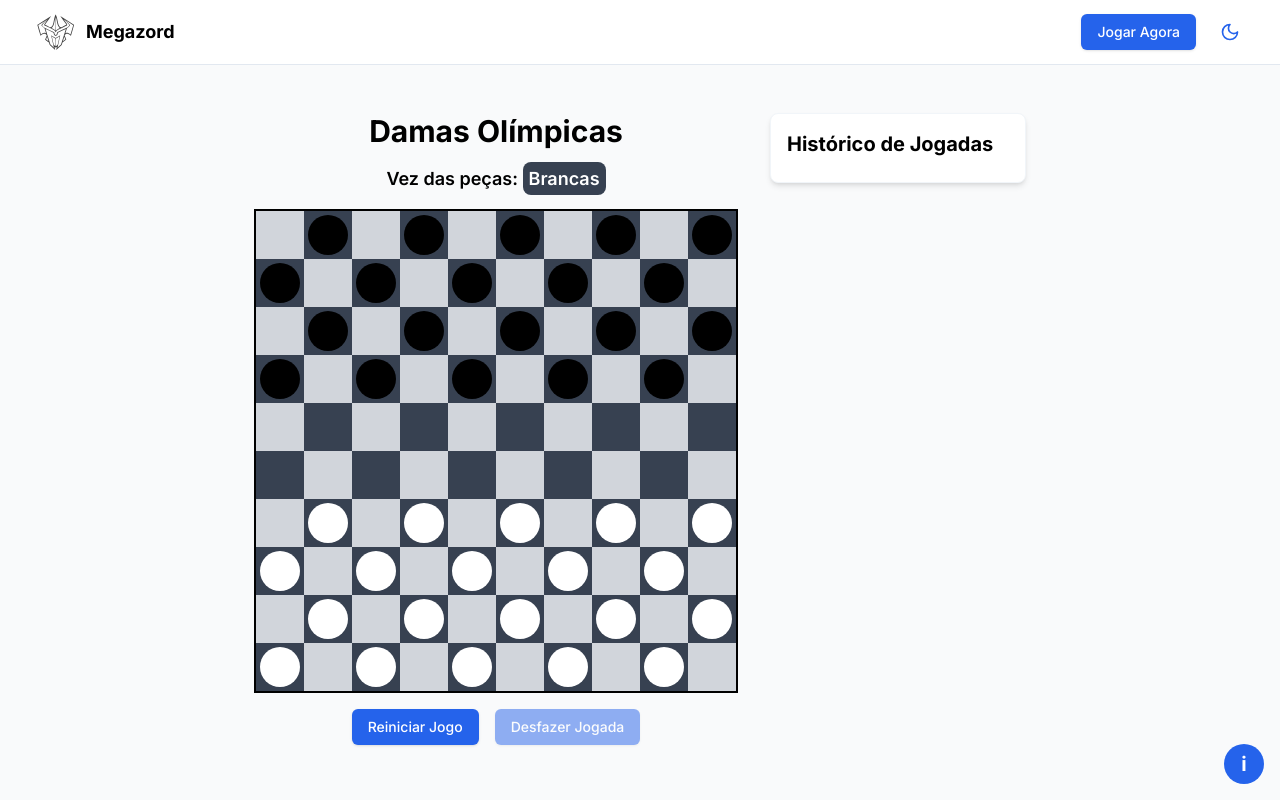
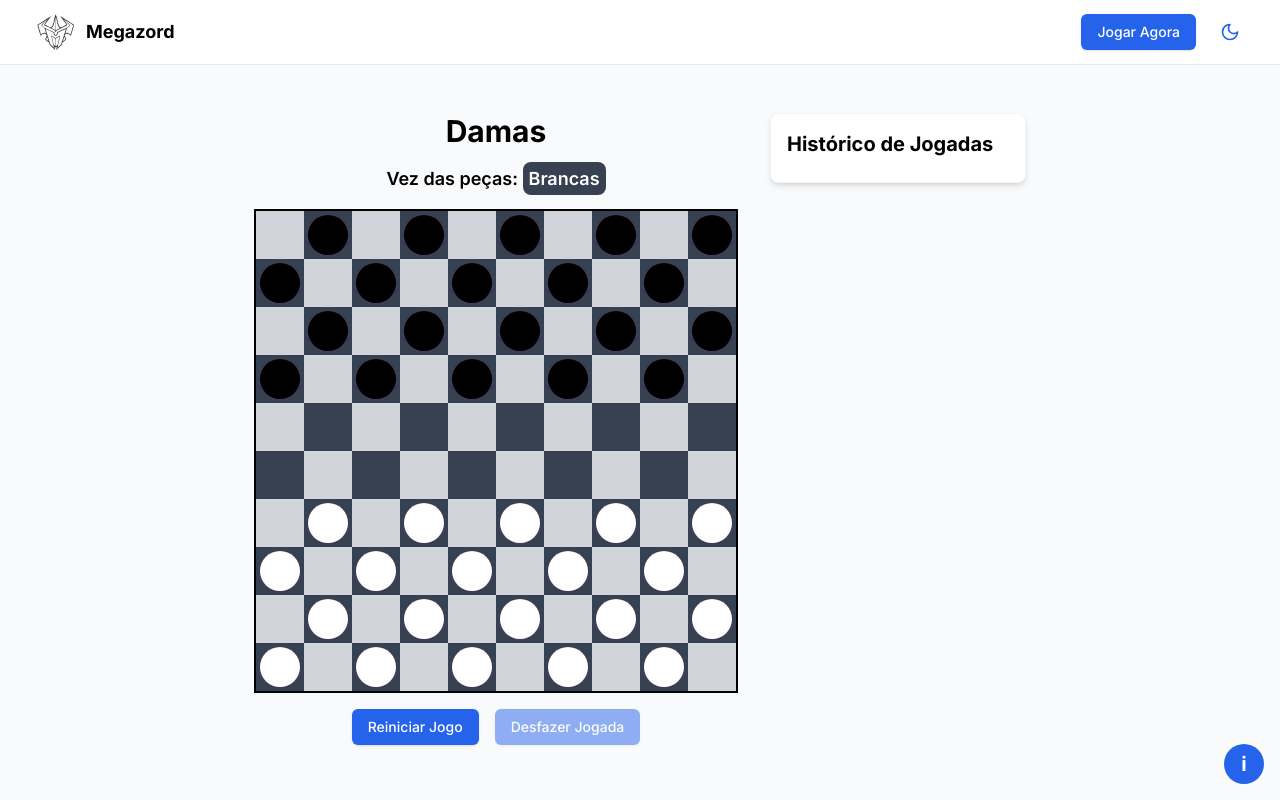
Before and after one commit to giovannivicentin/megazord, a Next.js app: page /checkers in a window 1280 px wide. Shown: the top 800 px of the page. Built offline with nearby package versions, Linux system fonts and the light colour scheme.

Commit message:
feat: simplify title in CheckersGame component from "Damas Olímpicas" to "Damas"

```diff
--- a/src/components/checkers-game.tsx
+++ b/src/components/checkers-game.tsx
@@ -331,7 +331,7 @@ export function CheckersGame() {
     <DndProvider backend={HTML5Backend}>
       <div className="flex flex-col lg:flex-row items-start justify-center gap-8 w-full max-w-7xl mx-auto p-4">
         <div className="flex flex-col items-center">
-          <h1 className="text-3xl font-bold mb-4">Damas Olímpicas</h1>
+          <h1 className="text-3xl font-bold mb-4">Damas</h1>
           <GameInfo turn={turn} mustCapture={mustCapture} />
           <GameBoard
             board={board}
```
